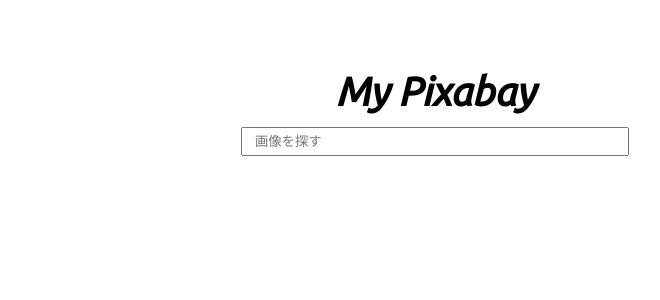
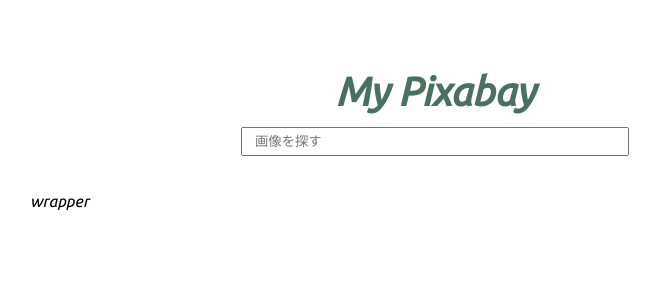
Before and after one commit to Akiya-Kudo/pixabay-clone-app, a React (Create React App) app: page / in a window 1280 px wide. Shown: the top 300 px of the page, without its empty margins (205-865 px from the left). Built offline with nearby package versions, Linux system fonts and the light colour scheme.

Commit message:
first commit

```diff
--- a/src/App.css
+++ b/src/App.css
@@ -12,6 +12,7 @@
 .container h2 {
   margin-bottom: 12px;
   font-size: 2.5rem;
+  color: rgb(74, 113, 96);
 }
 
 .container input {
--- a/src/ImageGallery.jsx
+++ b/src/ImageGallery.jsx
@@ -4,7 +4,7 @@
 const ImageGallery = () => {
   return (
     <div>
-      <div className="images-wrapper"></div>
+      <div className="images-wrapper">wrapper</div>
     </div>
   )
 }
```
